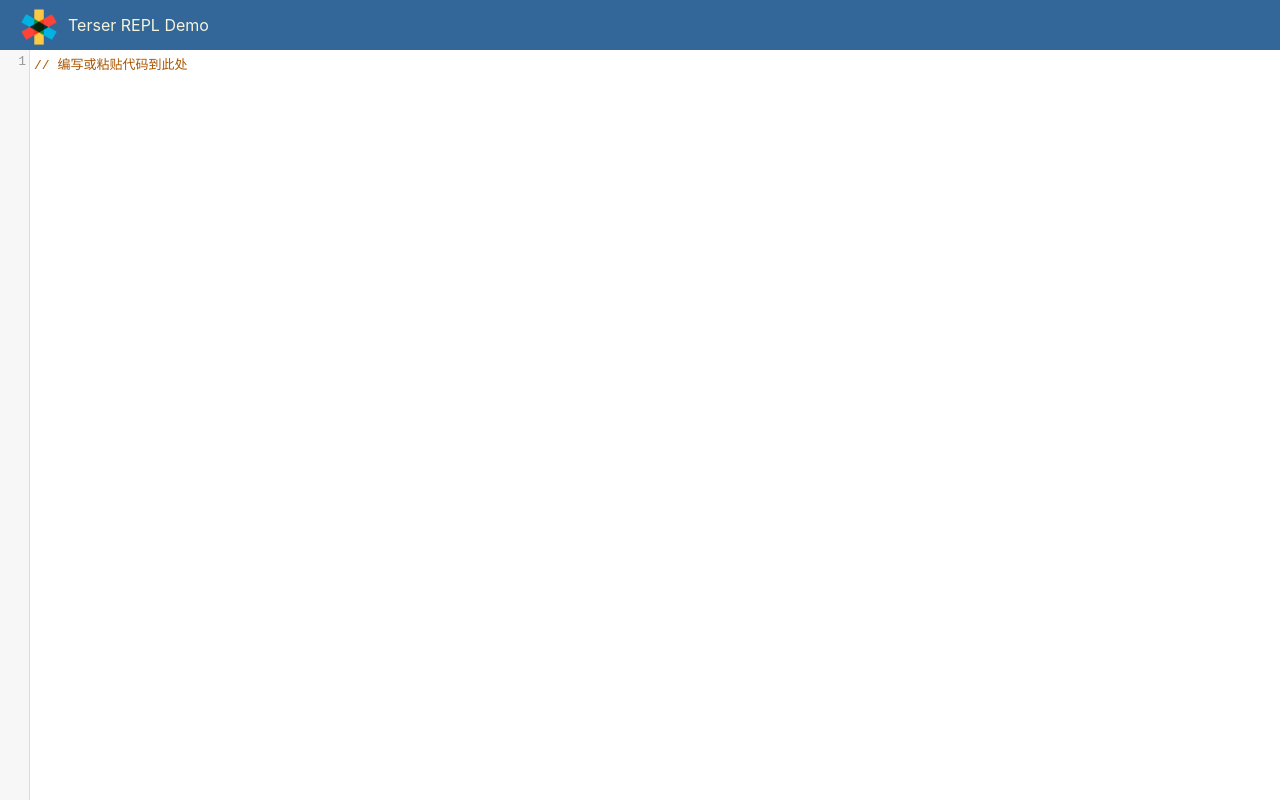
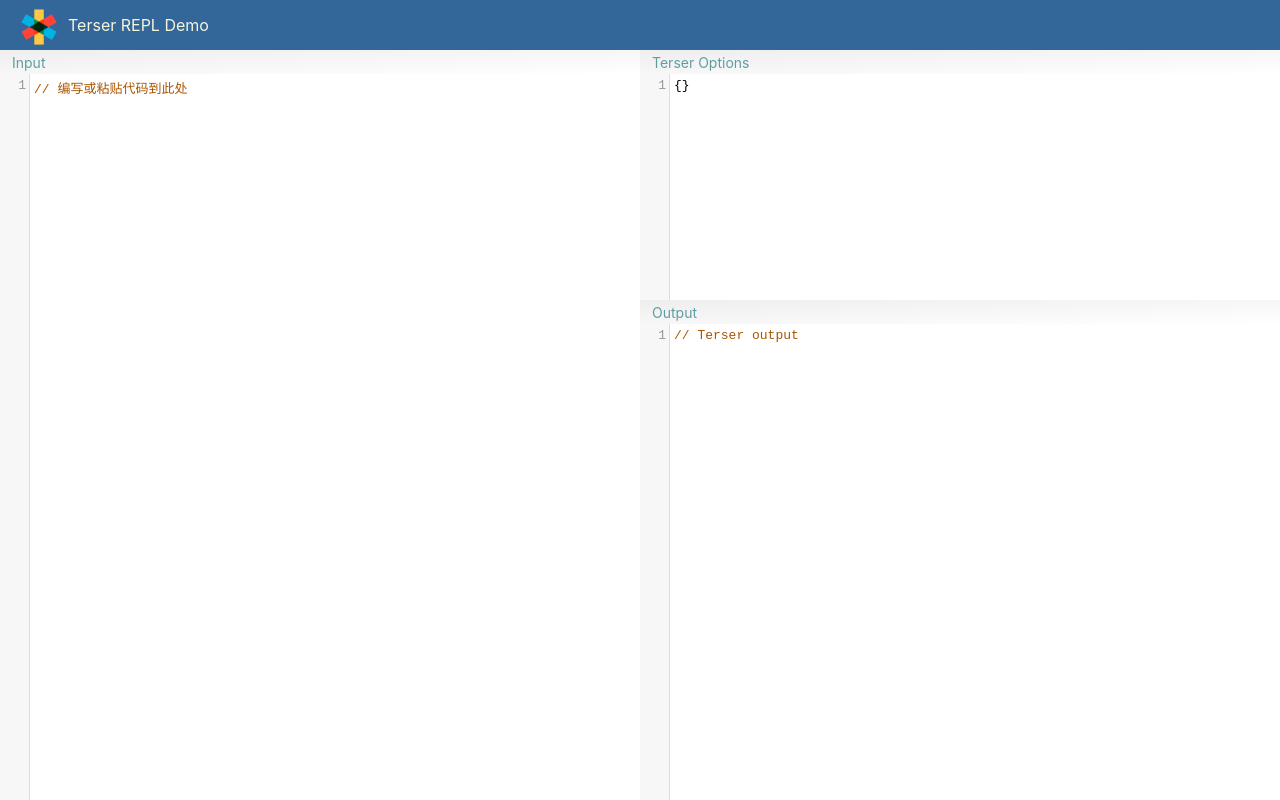
Before and after one commit to rzning/try-react-terser-repl, a React (Create React App) app: page / in a window 1280 px wide. Built offline with nearby package versions, Linux system fonts and the light colour scheme.

Commit message:
🎑 新增 Repl 主布局组件

```diff
--- a/src/components/App.jsx
+++ b/src/components/App.jsx
@@ -1,11 +1,8 @@
-import { useState } from 'react'
-import CodeEditor from './editor/CodeMirrorPanel'
 import logo from '../assets/terser-logo.png'
 import styles from './App.module.css'
+import Repl from './Repl'
 
 export default function App() {
-  const [code, setCode] = useState('// 编写或粘贴代码到此处')
-
   return (
     <div className={styles.app}>
       <header className={styles.header}>
@@ -13,7 +10,7 @@
         <span>Terser REPL Demo</span>
       </header>
       <main className={styles.content}>
-        <CodeEditor code={code} onChange={setCode} />
+        <Repl />
       </main>
     </div>
   )
--- /dev/null
+++ b/src/components/Repl.jsx
@@ -0,0 +1,46 @@
+import { useCallback, useState } from 'react'
+import EditorPanel from './editor/CodeMirrorPanel'
+import styles from './Repl.module.css'
+
+export default function Repl() {
+  const [options, setOptions] = useState('{}')
+  const [code, setCode] = useState('// 编写或粘贴代码到此处')
+  const [minifiedCode, setMinifiedCode] = useState('// Terser output')
+
+  function minify(value) {
+    // todo...
+    return value
+  }
+
+  const updateCode = useCallback((value) => {
+    setCode(value)
+    const output = minify(value)
+    if (output) {
+      setMinifiedCode(output)
+    }
+  }, [])
+
+  return (
+    <div className={styles.container}>
+      <div className={styles.horizontalLayout}>
+        <div className={styles.card}>
+          <EditorPanel title="Input" code={code} onChange={updateCode} />
+        </div>
+        <div className={styles.card}>
+          <div className={styles.verticalLayout}>
+            <div className={styles.card}>
+              <EditorPanel
+                title="Terser Options"
+                code={options}
+                onChange={setOptions}
+              />
+            </div>
+            <div className={styles.card2}>
+              <EditorPanel title="Output" code={minifiedCode} />
+            </div>
+          </div>
+        </div>
+      </div>
+    </div>
+  )
+}
--- /dev/null
+++ b/src/components/Repl.module.css
@@ -0,0 +1,29 @@
+.container {
+  width: 100%;
+  height: 100%;
+}
+
+.horizontalLayout {
+  width: 100%;
+  height: 100%;
+  display: flex;
+  flex-direction: row;
+}
+
+.verticalLayout {
+  width: 100%;
+  height: 100%;
+  display: flex;
+  flex-direction: column;
+  overflow: auto;
+}
+
+.card {
+  flex: 1;
+}
+.card2 {
+  flex: 2;
+}
+.card3 {
+  flex: 3;
+}
--- a/src/components/editor/CodeMirrorPanel.jsx
+++ b/src/components/editor/CodeMirrorPanel.jsx
@@ -13,6 +13,9 @@
 
   return (
     <div className={cx(styles.container, props.className)}>
+      <div className={styles.header}>
+        <div className={styles.title}>{props.title}</div>
+      </div>
       <div className={styles.codeMirror}>
         <CodeMirror
           theme={props.theme}
--- a/src/components/editor/CodeMirrorPanel.module.css
+++ b/src/components/editor/CodeMirrorPanel.module.css
@@ -7,10 +7,24 @@
   overflow: auto;
 }
 
+.header {
+  display: flex;
+  align-items: center;
+  height: 24px;
+  background-color: #eee;
+  background-image: linear-gradient(178deg, #eee, #fff);
+}
+
+.title {
+  flex: 1;
+  padding: 0 12px;
+  font-size: 14px;
+  color: cadetblue;
+}
+
 .codeMirror {
+  flex: 1;
   position: relative;
-  height: 100%;
-  width: 100%;
   overflow: auto;
 }
 
```
